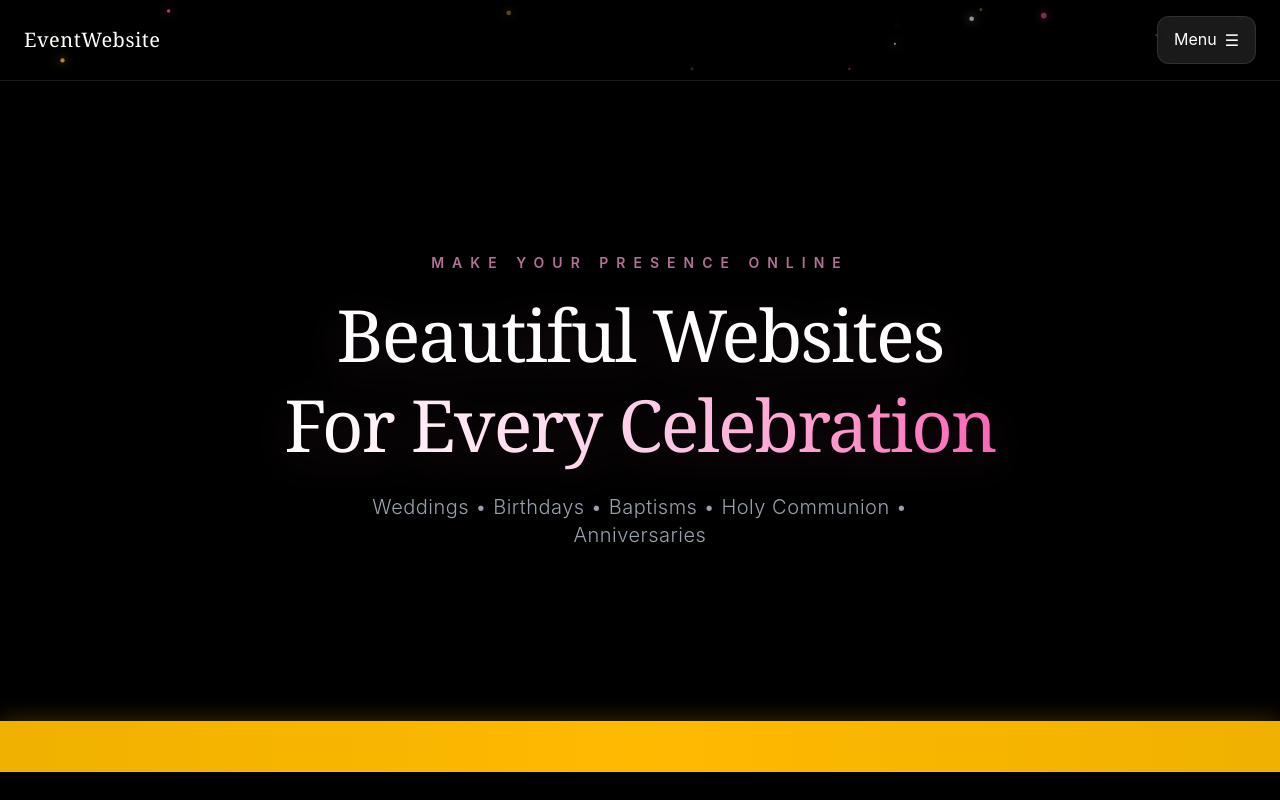
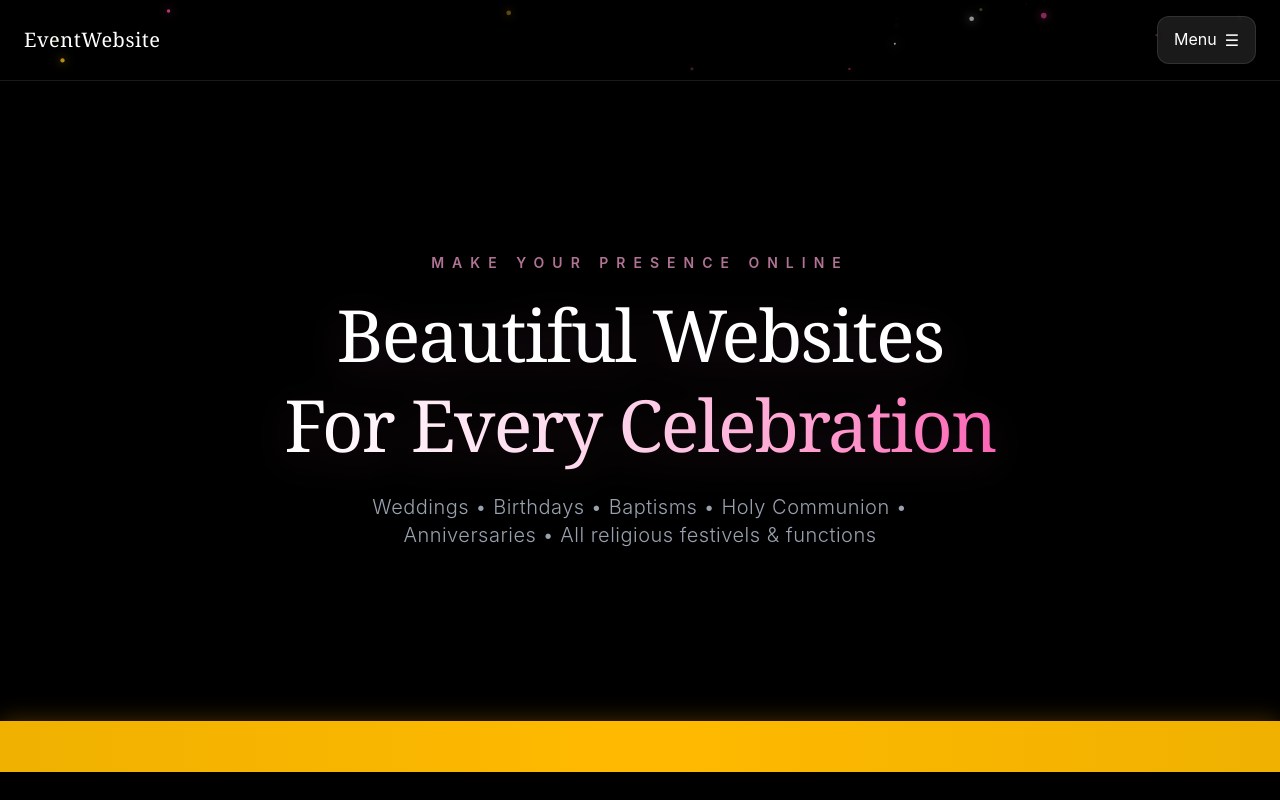
Before and after one commit to ELDRIN23/event-website, a React (Vite) app: page / in a window 1280 px wide. Shown: the top 800 px of the page. Built offline with nearby package versions, Linux system fonts and the light colour scheme.

Commit message:
updated app.jsx

```diff
--- a/src/App.jsx
+++ b/src/App.jsx
@@ -190,7 +190,7 @@ export default function App() {
           </h1>
 
           <p className="text-gray-400 text-base md:text-xl font-light tracking-wide max-w-2xl mx-auto">
-            Weddings • Birthdays • Baptisms • Holy Communion • Anniversaries
+            Weddings • Birthdays • Baptisms • Holy Communion • Anniversaries • All religious festivels & functions
           </p>
         </div>
       </section>
```
